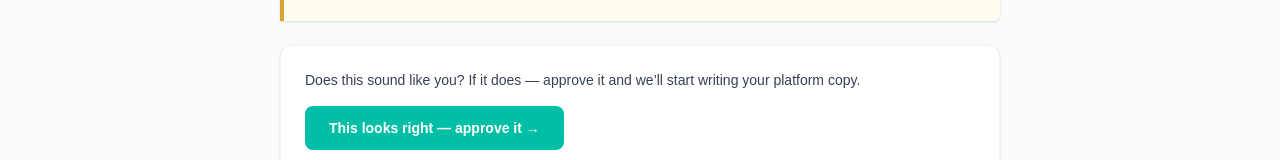
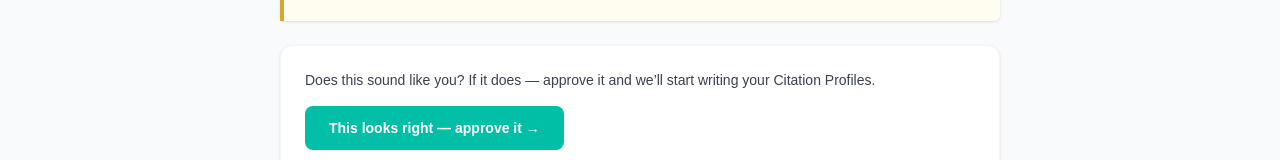
Before and after one commit to radleyraven/cited-dashboard, a Next.js app: page /positioning in a window 1280 px wide. Shown: the part 613-773 px from the top of the page. Built offline with nearby package versions, Linux system fonts and the light colour scheme; no server answers.

Commit message:
fix: rename Platform Copy Kit → Citation Profiles on positioning page

```diff
--- a/src/app/positioning/page.tsx
+++ b/src/app/positioning/page.tsx
@@ -154,7 +154,7 @@ export default function PositioningPage() {
             ) : (
               <div>
                 <p className="text-sm font-medium text-gray-700 mb-4">
-                  Does this sound like you? If it does — approve it and we&rsquo;ll start writing your platform copy.
+                  Does this sound like you? If it does — approve it and we&rsquo;ll start writing your Citation Profiles.
                 </p>
                 <button
                   onClick={handleApprove}
```
